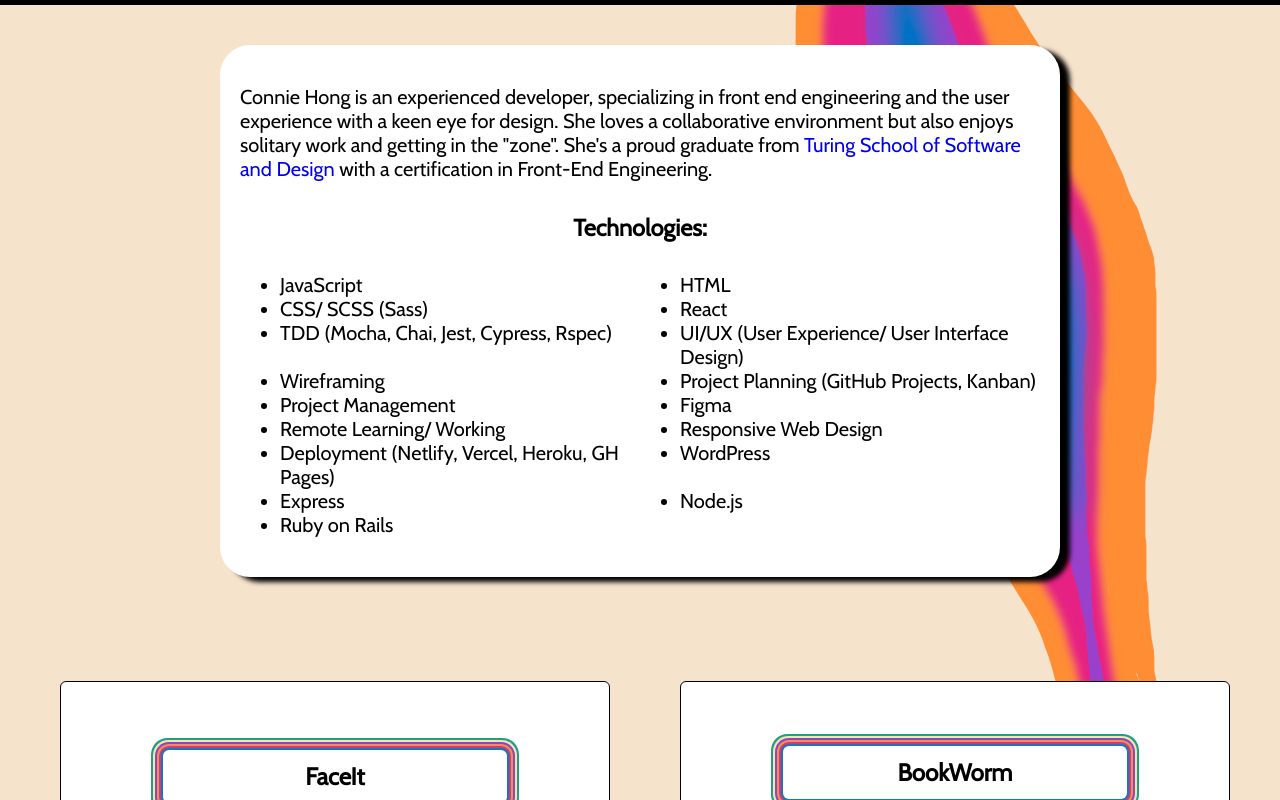
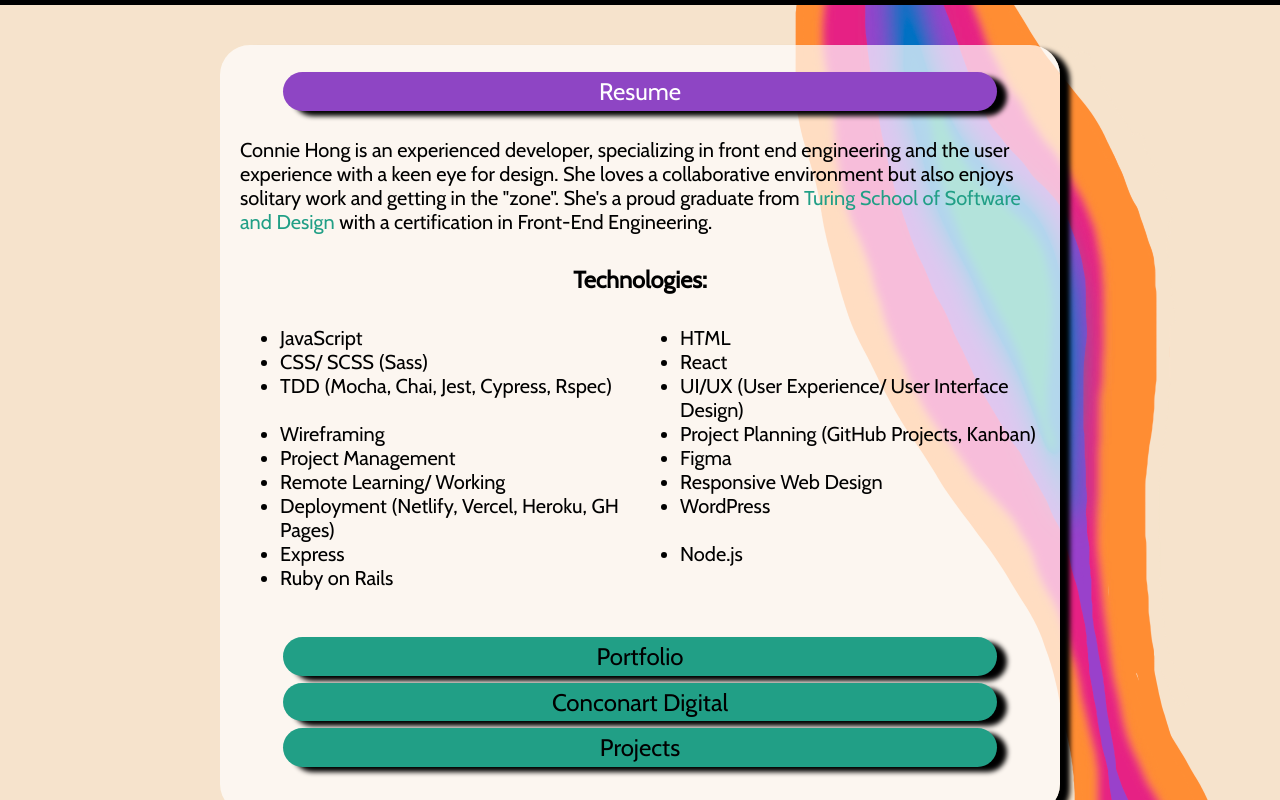
Before and after one commit to conconartist/conconart, a React (Create React App) app: page /portfolio in a window 1280 px wide. Shown: the part 360-1160 px from the top of the page. Built offline with nearby package versions, Linux system fonts and the light colour scheme.

Commit message:
Arrange assets

```diff
--- a/src/App.js
+++ b/src/App.js
@@ -2,6 +2,7 @@ import React, {useState} from 'react';
 import { Route, Link } from 'react-router-dom';
 import { Header } from './Header/Header.js';
 import { Portfolio } from './Portfolio/Portfolio';
+import { Projects } from './Projects/Projects';
 import { Discography } from './Discography/Discography';
 import { Licensing } from './Licensing/Licensing';
 import { Press } from './Press/Press';
@@ -10,7 +11,6 @@ import { MusicianSummary } from './MusicianSummary/MusicianSummary';
 import Headshot from './Headshot/Headshot.js';
 import headshotReal from './headshotReal.jpg';
 import OutArrow from './OutArrow/OutArrow.js';
-import resume from './assets/ConnieHongSoftwareEngineer.pdf';
 
 const App = () => {
   const [openSection, setOpenSection] = useState(null);
@@ -65,20 +65,7 @@ const App = () => {
               </ul>
               {openSection === 'dev' &&
                 <section className='linkSection'>
-                  <div className='summaryContainer'>
-                    <a href={resume}>
-                        <p className='buttonTwo'>Resume <OutArrow /></p>
-                      </a>
-                    <DevSummary />
-                    <div className='buttonContainer'>
-                      <Link to='/portfolio'>
-                        <p className='buttonOne'>Portfolio</p>
-                      </Link>
-                      <a href="https://www.conconartdigital.com">
-                        <p className='buttonOne'>Conconart Digital <OutArrow /></p>
-                      </a>
-                    </div>
-                  </div>
+                  <DevSummary />
                 </section>
               }
               {openSection === 'music' &&
@@ -157,6 +144,15 @@ const App = () => {
       />
       <Route
         exact
+        path='/projects'
+        render={ () => {
+          return (
+            <Projects />
+          )
+        }}
+      />
+      <Route
+        exact
         path='/discography'
         render={ () => {
           return (
--- a/src/DevSummary/DevSummary.js
+++ b/src/DevSummary/DevSummary.js
@@ -1,9 +1,14 @@
 import React from 'react';
+import { Link } from 'react-router-dom';
+import resume from '../assets/ConnieHongSoftwareEngineer.pdf';
 
 export const DevSummary = () => {
 
     return (
       <section className='devContainer summaryContainer'>
+        <a href={resume} target='_blank'>
+          <p className='buttonTwo'>Resume</p>
+        </a>
         <p>Connie Hong is an experienced developer, specializing in front end engineering and the user experience with a keen eye for design. She loves a collaborative environment but also enjoys solitary work and getting in the "zone".  She's a proud graduate from <a href='https://turing.edu/'>Turing School of Software and Design</a> with a certification in Front-End Engineering.
         </p>
         <h3>Technologies:</h3>
@@ -26,6 +31,17 @@ export const DevSummary = () => {
           <li>Node.js</li>
           <li>Ruby on Rails</li>
         </ul>
+        <div className='buttonContainer'>
+          <Link to='/portfolio'>
+            <p className='buttonOne'>Portfolio</p>
+          </Link>
+          <a href="https://www.conconartdigital.com">
+            <p className='buttonOne'>Conconart Digital</p>
+          </a>
+          <Link to='/projects'>
+            <p className='buttonOne'>Projects</p>
+          </Link>
+        </div>
       </section>
     )
 }
--- a/src/style/_App.scss
+++ b/src/style/_App.scss
@@ -3,8 +3,10 @@
 
 a {
   text-decoration: none;
+  color: $sixth-accent-color;
+  font-weight:500;
   &:visited {
-    color: $second-accent-color;
+    color: $sixth-accent-color;
   }
 }
 
@@ -12,7 +14,7 @@ header {
   justify-content: center;
   display: flex;
   flex-direction: column;
-  background: rgba($primary-background-color, 0.5);
+  background: rgba($primary-background-color, 0.6);
 
 }
 
@@ -50,10 +52,10 @@ button {
 
 .buttonOne {
   align-items: center;
-  background-color: $fifth-accent-color;
+  background-color: $sixth-accent-color;
   box-shadow: 10px 5px 5px black;
   border-radius: 25px;
-  color: black;
+  color: #000;
   display: flex;
   font-size: 1.2em;
   height: 3vh;
@@ -70,10 +72,10 @@ button {
 
 .buttonTwo {
   align-items: center;
-  background-color: $sixth-accent-color;
+  background-color: $fourth-accent-color;
   box-shadow: 10px 5px 5px black;
   border-radius: 25px;
-  color: black;
+  color: #fff;
   display: flex;
   font-size: 1.2em;
   height: 3vh;
@@ -160,7 +162,7 @@ ul.linkContainer li{
 
 .summary, .summaryContainer {
   align-items: center;
-  background-color: $light-background;
+  background-color: $transparent-background;
   border-radius: 30px;
   display: flex;
   flex-direction: column;
--- a/src/style/_variables.scss
+++ b/src/style/_variables.scss
@@ -12,3 +12,4 @@ $dark-second-accent:#000;
 $dark-third-accent: #282235;
 $dark-fourth-accent: #403c49;
 $light-background:#fff;
+$transparent-background: rgba(255, 255, 255, 0.7);
```
Also changed, not shown: src/Projects/Projects.js (added), src/Projects/Projects.scss (added).
